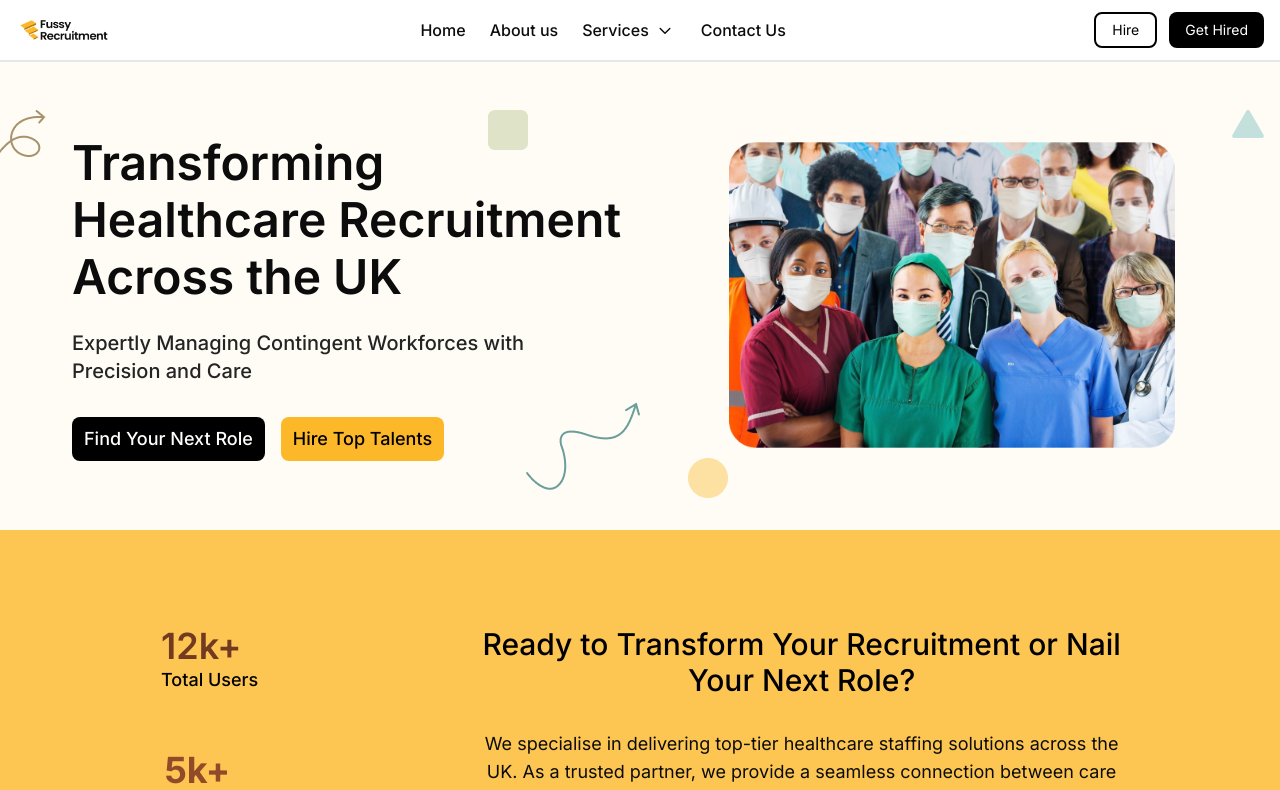
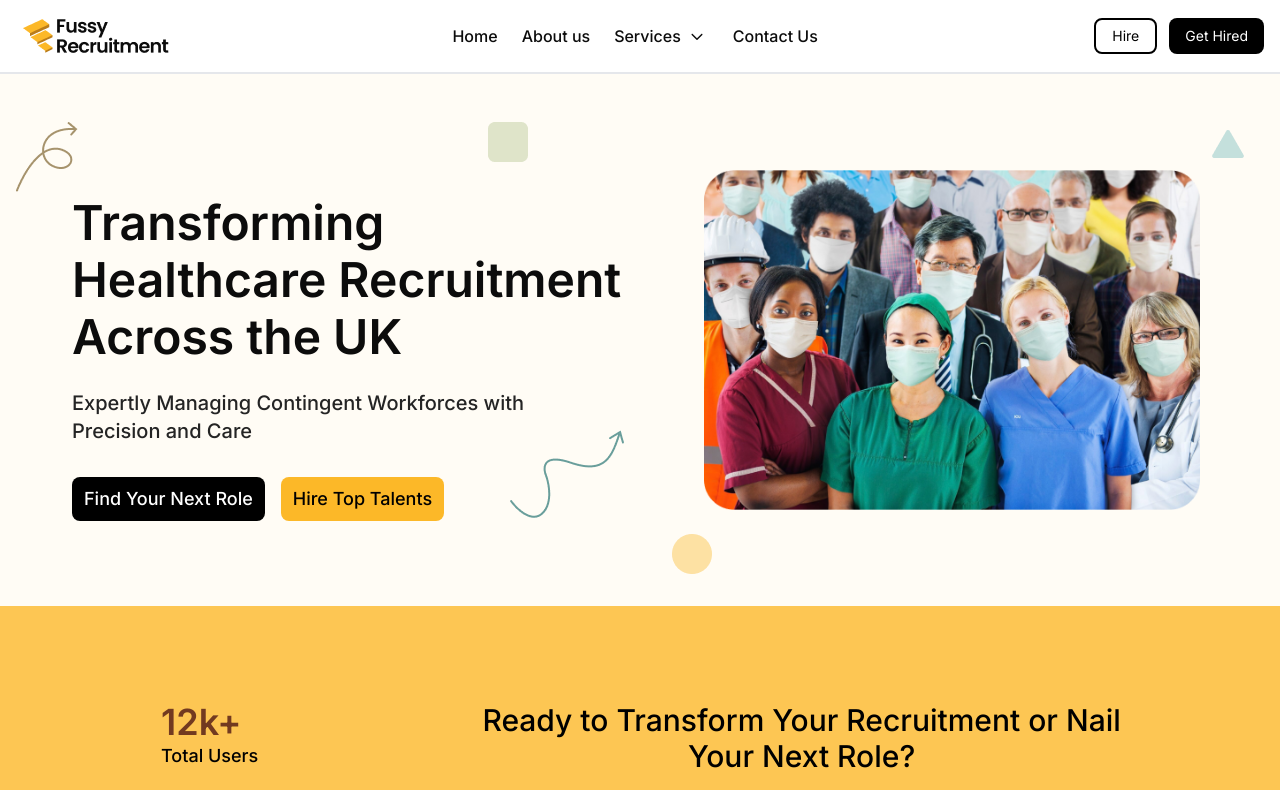
Before and after one commit to Lawdshev/fussy-recruitment, a Next.js app: page / in a window 1280 px wide. Shown: the top 790 px of the page. Built offline with nearby package versions, Linux system fonts and the light colour scheme.

Commit message:
hero responsiveness

```diff
--- a/src/components/home-page/hero/index.tsx
+++ b/src/components/home-page/hero/index.tsx
@@ -31,28 +31,28 @@ function Index() {
   const router = useRouter();
 
   return (
-    <div className="bg-[#FFFCF5] pt-6 xl:pt-12">
-      <div className="grid grid-cols-2 lg:px-8 xl:px-4 2xl:px-8 container mx-auto">
+    <div className="bg-[#FFFCF5] pt-6 xl:pt-4">
+      <div className="grid grid-cols-2 lg:px-8 xl:px-4 2xl:px-8 xl:py-20 2xl:py-10 container mx-auto">
         <motion.div
-          className="relative col-span-2  xl:col-span-1 py-8 xl:py-0 xl:h-[calc(60vh-100px)] px-4 xl:px-0"
+          className="relative col-span-2  xl:col-span-1 py-8 xl:py-0 px-4 xl:px-0"
           initial="hidden"
           animate="visible"
           variants={fadeInLeft}
         >
           <motion.div
-            className="absolute top-0 left-0 xl:-left-8 2xl:left-0"
+            className="absolute top-0 left-0 md:top-4 md:left-12 xl:-top-12 2xl:top-0 xl:left-0"
             variants={fadeInLeft}
           >
             <Image src={floatingOne} alt="floating arrow" />
           </motion.div>
           <motion.div
-            className="absolute top-0 right-28"
+            className="absolute top-0 right-28 xl:-top-12 2xl:top-0"
             variants={fadeInRight}
           >
             <Image src={floatingThree} alt="floating rectangle" />
           </motion.div>
           <motion.div
-            className="absolute bottom-20 md:bottom-16 xl:bottom-0 2xl:bottom-16 2xl:right-16 right-4 md:right-16 xl:right-0"
+            className="absolute bottom-20 sm:bottom-4 sm:right-12 md:bottom-8  2xl:bottom-16 2xl:right-16 right-4 md:right-8 lg:right-24 xl:right-4 xl:bottom-2"
             variants={fadeInRight}
           >
             <Image src={floatingTwo} alt="floating arrow" />
@@ -89,7 +89,7 @@ function Index() {
           </div>
         </motion.div>
         <motion.div
-          className="relative col-span-2 xl:col-span-1 py-12 md:py-8 px-8 xl:px-16 xl:min-h-[calc(65vh-100px)]"
+          className="relative col-span-2 xl:col-span-1 py-12 md:py-16 xl:py-0 2xl:py-8 px-8 xl:px-16 "
           initial="hidden"
           animate="visible"
           variants={fadeInRight}
@@ -97,16 +97,16 @@ function Index() {
           <Image
             src={covid}
             alt="covid 19 frontline healthcare essential workers"
-            className="mx-auto lg:w-[80%] xl:w-[90%]"
+            className="mx-auto lg:w-[80%] xl:w-[100%] 2xl:w-[80%] max-w-[561px] mb-4"
           />
           <motion.div
-            className="absolute bottom-0 md:bottom-8 left-12"
+            className="absolute bottom-4  left-4 md:left-24 lg:left-28 xl:-bottom-12 xl:left-8 2xl:bottom-0 2xl:left-20"
             variants={fadeInLeft}
           >
             <Image src={ellipse} alt="ellipse" />
           </motion.div>
           <motion.div
-            className="absolute top-0 right-4 md:right-0"
+            className="absolute top-0 right-4 md:right-24 md:top-4 xl:-top-10 xl:right-5 2xl:right-20 2xl:top-0"
             variants={fadeInRight}
           >
             <Image src={polygon} alt="polygon" />
--- a/src/components/navbar/nav-bar.tsx
+++ b/src/components/navbar/nav-bar.tsx
@@ -23,7 +23,7 @@ export default function NavBar() {
   return (
     <nav className="bg-white border-b-2  sticky top-0 z-50">
       <div className="container mx-auto px-4 py-3 flex justify-between items-center">
-        <Image src={logo} alt="logo" className="w-24" />
+        <Image src={logo} alt="logo"  />
 
         {/* Hamburger Menu Icon */}
         <div className="md:hidden">
```
